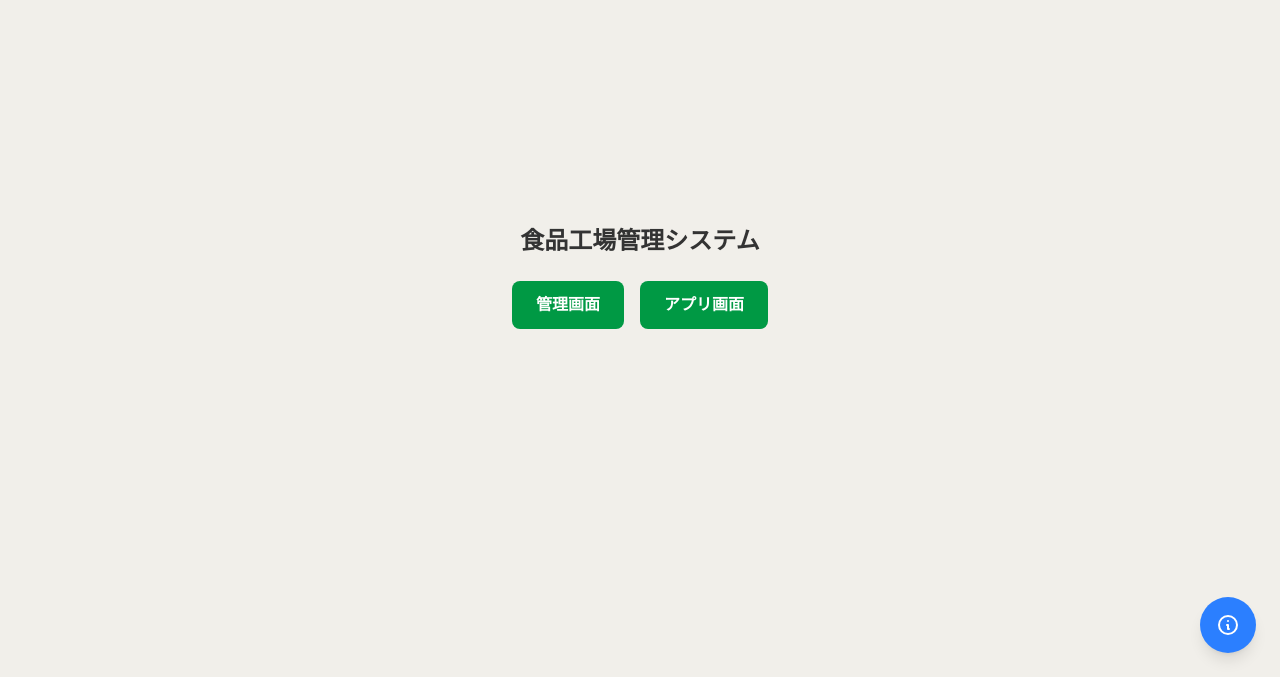
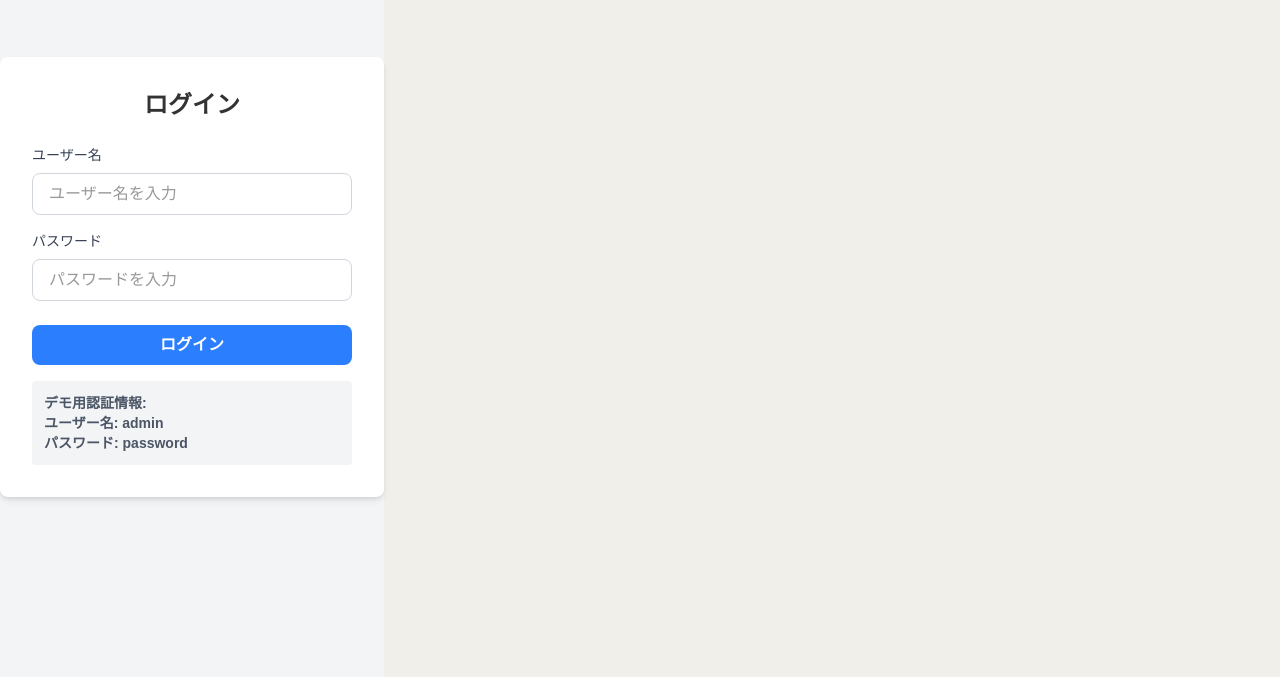
Before and after one commit to mihoiwamoto/nq-repo, a React (Vite) app: page / in a window 1280 px wide. Shown: the part 123-800 px from the top of the page. Built offline with nearby package versions, Linux system fonts and the light colour scheme.

Commit message:
Add basic authentication

```diff
--- /dev/null
+++ b/src/components/BasicAuth.tsx
@@ -0,0 +1,93 @@
+import { useState, ReactNode } from 'react'
+
+interface BasicAuthProps {
+  children: ReactNode
+}
+
+const DEFAULT_USERNAME = 'admin'
+const DEFAULT_PASSWORD = 'password'
+
+export function BasicAuth({ children }: BasicAuthProps) {
+  const [isAuthenticated, setIsAuthenticated] = useState(() => {
+    return sessionStorage.getItem('auth') === 'true'
+  })
+  const [username, setUsername] = useState('')
+  const [password, setPassword] = useState('')
+  const [error, setError] = useState('')
+
+  if (isAuthenticated) {
+    return children
+  }
+
+  const handleLogin = () => {
+    if (username === DEFAULT_USERNAME && password === DEFAULT_PASSWORD) {
+      sessionStorage.setItem('auth', 'true')
+      setIsAuthenticated(true)
+      setError('')
+    } else {
+      setError('ユーザー名またはパスワードが間違っています')
+      setPassword('')
+    }
+  }
+
+  const handleKeyPress = (e: React.KeyboardEvent) => {
+    if (e.key === 'Enter') {
+      handleLogin()
+    }
+  }
+
+  return (
+    <div className="flex items-center justify-center min-h-screen bg-gray-100">
+      <div className="bg-white p-8 rounded-lg shadow-md w-96">
+        <h1 className="text-2xl font-bold text-center mb-6">ログイン</h1>
+
+        <div className="mb-4">
+          <label className="block text-sm font-medium text-gray-700 mb-2">
+            ユーザー名
+          </label>
+          <input
+            type="text"
+            value={username}
+            onChange={(e) => setUsername(e.target.value)}
+            onKeyPress={handleKeyPress}
+            className="w-full px-4 py-2 border border-gray-300 rounded-lg focus:outline-none focus:ring-2 focus:ring-blue-500"
+            placeholder="ユーザー名を入力"
+          />
+        </div>
+
+        <div className="mb-6">
+          <label className="block text-sm font-medium text-gray-700 mb-2">
+            パスワード
+          </label>
+          <input
+            type="password"
+            value={password}
+            onChange={(e) => setPassword(e.target.value)}
+            onKeyPress={handleKeyPress}
+            className="w-full px-4 py-2 border border-gray-300 rounded-lg focus:outline-none focus:ring-2 focus:ring-blue-500"
+            placeholder="パスワードを入力"
+          />
+        </div>
+
+        {error && (
+          <div className="mb-4 p-3 bg-red-100 border border-red-400 text-red-700 rounded">
+            {error}
+          </div>
+        )}
+
+        <button
+          onClick={handleLogin}
+          className="w-full bg-blue-500 hover:bg-blue-600 text-white font-bold py-2 px-4 rounded-lg transition"
+        >
+          ログイン
+        </button>
+
+        <div className="mt-4 p-3 bg-gray-100 rounded text-sm text-gray-600">
+          <p>デモ用認証情報:</p>
+          <p>ユーザー名: admin</p>
+          <p>パスワード: password</p>
+        </div>
+      </div>
+    </div>
+  )
+}
--- a/src/main.tsx
+++ b/src/main.tsx
@@ -3,11 +3,14 @@ import { createRoot } from 'react-dom/client'
 import { BrowserRouter } from 'react-router-dom'
 import './index.css'
 import App from './App.tsx'
+import { BasicAuth } from './components/BasicAuth'
 
 createRoot(document.getElementById('root')!).render(
   <StrictMode>
-    <BrowserRouter>
-      <App />
-    </BrowserRouter>
+    <BasicAuth>
+      <BrowserRouter>
+        <App />
+      </BrowserRouter>
+    </BasicAuth>
   </StrictMode>,
 )
```
